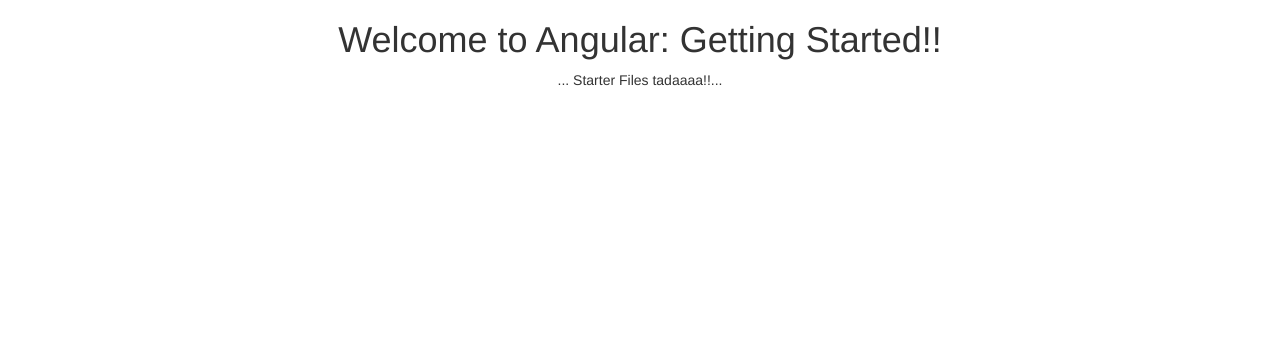
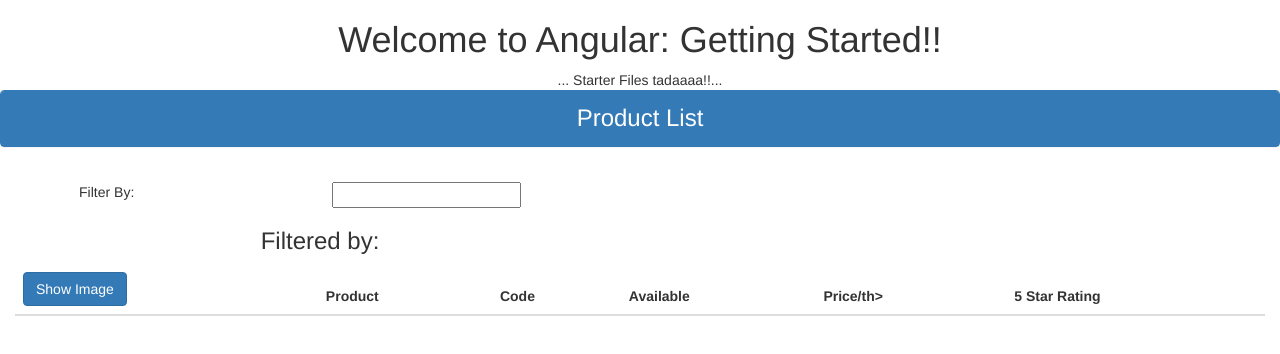
Before and after one commit to prasannalakshmiy/APM-Start, an Angular app: page / in a window 1280 px wide. Shown: the top 354 px of the page. Built offline with nearby package versions, Linux system fonts and the light colour scheme.

Commit message:
productlist comp

```diff
--- a/src/app/app.component.html
+++ b/src/app/app.component.html
@@ -4,4 +4,5 @@
     Welcome to {{title}}!!
   </h1>
   ... Starter Files tadaaaa!!...
+  <pm-products></pm-products>
 </div>
--- a/src/app/app.module.ts
+++ b/src/app/app.module.ts
@@ -2,10 +2,11 @@
 import { NgModule } from '@angular/core';
 
 import { AppComponent } from './app.component';
-
+import { ProductListComponent} from './products/product-list.component';
 @NgModule({
   declarations: [
-    AppComponent
+    AppComponent,
+    ProductListComponent
   ],
   imports: [
     BrowserModule
--- /dev/null
+++ b/src/app/products/product-list.component.html
@@ -0,0 +1,40 @@
+<div class='panel panel-primary'>
+        <div class='panel-heading'>
+            Product List
+        </div>
+</div>
+<div class='panel-body'>
+    <div class='row'>
+        <div class='col-md-2'>Filter By:</div>
+        <div class='col-md-4'>
+            <input type='text'>
+        </div>
+    </div>
+    <div class='row'>
+        <div class='col-md-6'>
+           <h3>Filtered by:</h3>
+        </div>
+    </div>
+    <div class='table-responsive'>
+        <table class='table'>
+            <thead>
+            <tr>
+                <th>
+                    <button class='btn btn-primary'>
+                        Show Image
+                    </button>
+                </th>
+                <th>Product</th>
+                <th>Code</th>
+                <th>Available</th>
+                <th>Price/th>
+                <th>5 Star Rating</th>
+            </tr>
+            </thead>
+            <tbody>
+            </tbody>
+        </table>
+
+    </div>
+
+</div>
```
Also changed, not shown: src/app/products/product-list.component.ts (added, +10 -0 lines).
